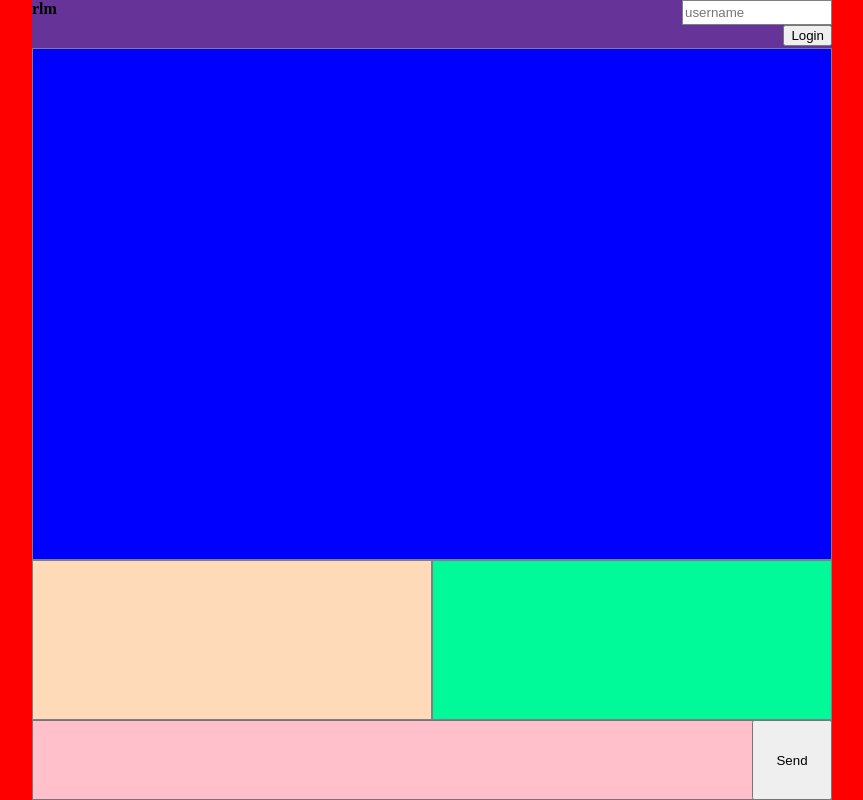
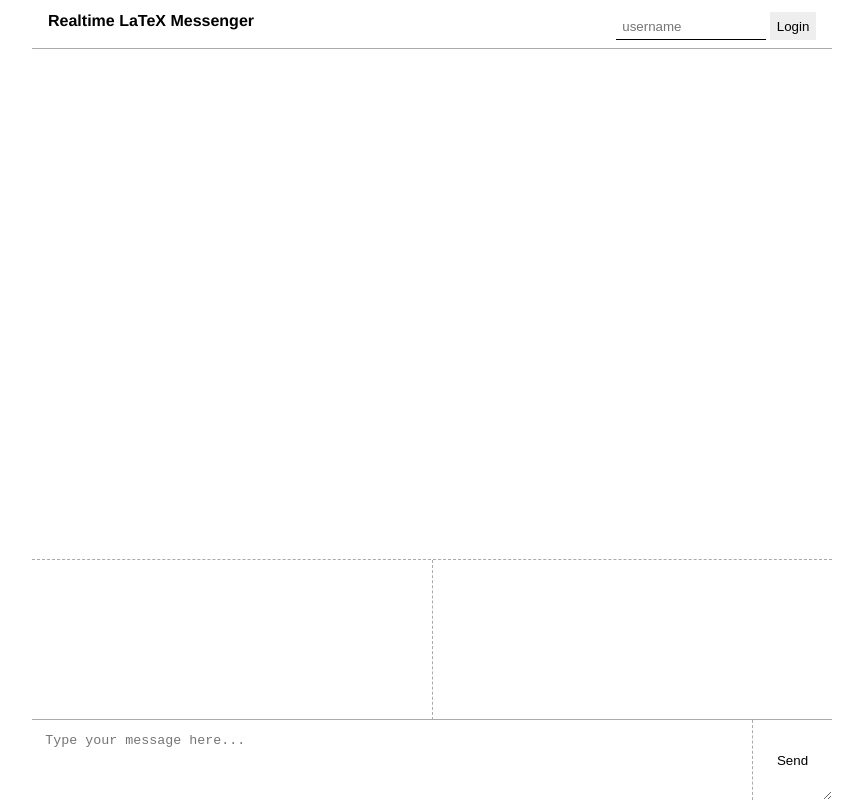
Before and after one commit to PythonNut/realtime-latex-messenger, a website: page index.html in a window 1280 px wide. Shown: the whole page, without its empty margins (208-1071 px from the left). Drawn offline with nearby package versions, Linux system fonts and the light colour scheme; some packages are replaced by stand-ins of ours.

Commit message:
Make the UI pretty

```diff
--- a/Latex_Messenger_Theme.css
+++ b/Latex_Messenger_Theme.css
@@ -1,5 +1,4 @@
 body {
-    background-color: red;
     max-width: 50rem;
     width: 100%;
     height: 100%;
@@ -10,10 +9,12 @@ body {
     position: relative;
     padding: 0rem;
     overflow: hidden;
+    font-family: "Helvetica Neue", "Segoe UI";
 }
 header{
-    background: rebeccapurple;
     position:absolute;
+    padding: 1em;
+    padding-top: 0.75em;
     top:0;
     left:0;
     right:0;
@@ -21,63 +22,63 @@ header{
 }
 
 #username {
-    color: black;
-    float: right;
-    clear: both;
     width: 150px;
-    height: 25px;
+    height: 2em;
     border: 1px solid gray;
     box-sizing: border-box;
 }
 
-#button {
+#login {
     float: right;
-    clear: both;
 }
 
-#MathJax_Message {
-    width: 300px;
-    height: 600px;
-    box-sizing: border-box;
-    border: 1px solid gray;
+#login input {
+    padding: 0.5em;
+    border: none;
+    border-bottom: 1px solid black;
+}
+
+#login button {
+    background: #eee;
+    border: none;
+    padding: 0.5em;
 }
 
 #MathPreviewTheirs,
 #MathBufferTheirs {
-    background: mediumspringgreen;
     position: absolute;
     width: 50%;
     right: 0;
     height: 10rem;
     bottom: 5rem;
-    color: blue;
     box-sizing: border-box;
-    border: 1px solid gray;
+    border-bottom: 1px solid #aaa;
+    border-left: 1px dashed #aaa;
 }
 
 #MathPreviewOurs,
 #MathBufferOurs {
-    background: peachpuff;
     position: absolute;
     width: 50%;
     left: 0;
     height: 10rem;
     bottom: 5rem;
-    color: blue;
     box-sizing: border-box;
-    border: 1px solid gray;
+    border-bottom: 1px solid #aaa;
 }
 
 #ChatHistory {
-    color: orange;
     top: 3rem;
     bottom: 15rem;
     left: 0;
     right: 0;
-    background: blue;
     box-sizing: border-box;
-    border: 1px solid gray;
+    border: 1px solid #aaa;
     position: absolute;
+    border: none;
+    border-bottom: 1px dashed #aaa;
+    border-top: 1px solid #aaa;
+    overflow-y: scroll;
 }
 
 button.center {
@@ -89,14 +90,39 @@ button.center {
 }
 
 #MathInput {
-    background: pink;
     position: absolute;
     bottom: 0;
+    padding: 1em;
     height: 5rem;
     right: 0;
     left: 0;
     width: 100%;
     margin: 0;
+    padding-right: 11em;
     display: block;
-    font-family: "Helvetica Neue", "Segoe UI";
+    border: none;
 }
+
+button.center {
+    background: none;
+    border: none;
+    border-left: 1px dashed #aaa;
+}
+
+.message {
+    background: indigo;
+    max-width: 66%;
+    padding: 0.5em;
+    margin-top: 0.5em;
+}
+
+.message.mine{
+    background: #86D4BE;
+    margin-left: auto;
+    border-radius: 1rem 0 0 1rem;
+}
+.message.theirs{
+    margin-right: 0;
+    background: #eee;
+    border-radius: 0 1rem 1rem 0;
+}
--- a/index.html
+++ b/index.html
@@ -30,15 +30,18 @@
 </head>
 
 <body>
-    <header><b>rlm</b>
+  <header>
+    <b>Realtime LaTeX Messenger</b>
+    <div id="login">
         <input id="username" type="text" placeholder="username">
         <button id="button" onclick="setusername()">Login</button>
+    </div>
     </header>
 
     <div id="ChatHistory" class="center"> </div>
 
 
-    <textarea id="MathInput" onkeyup="myupdate(this.value)" , class="center"></textarea>
+    <textarea id="MathInput" onkeyup="myupdate(this.value)" class="center" placeholder="Type your message here..."></textarea>
 
     <button onclick="push()" class="center">Send</button>
 
```
